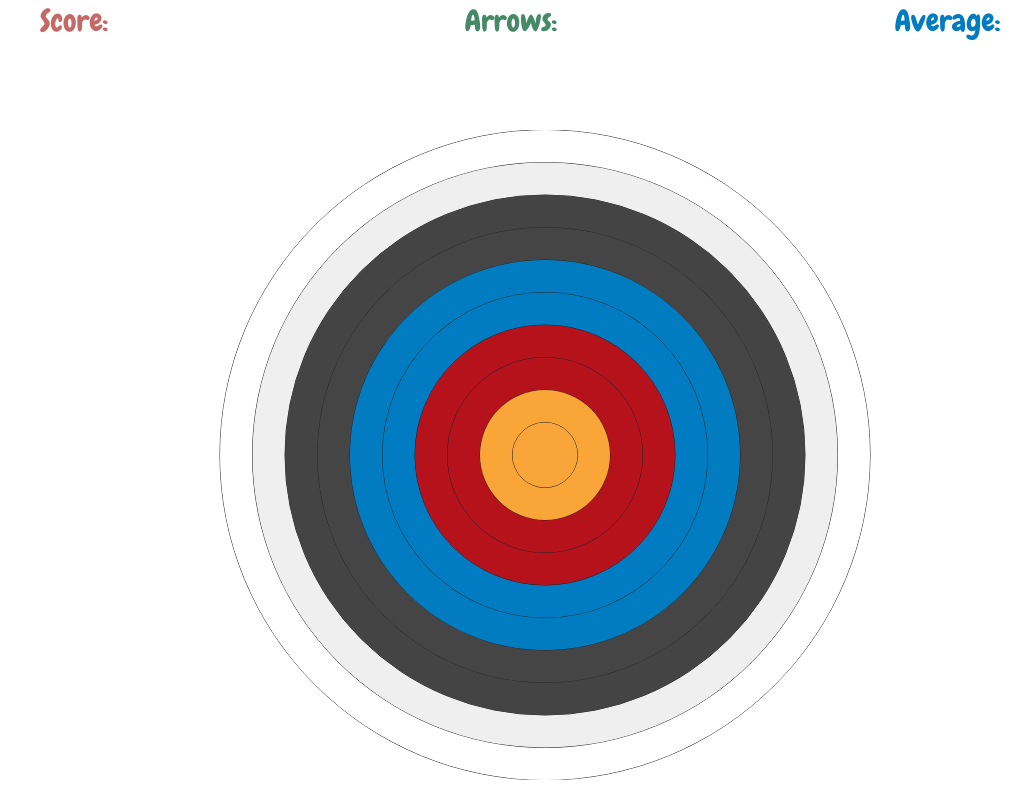
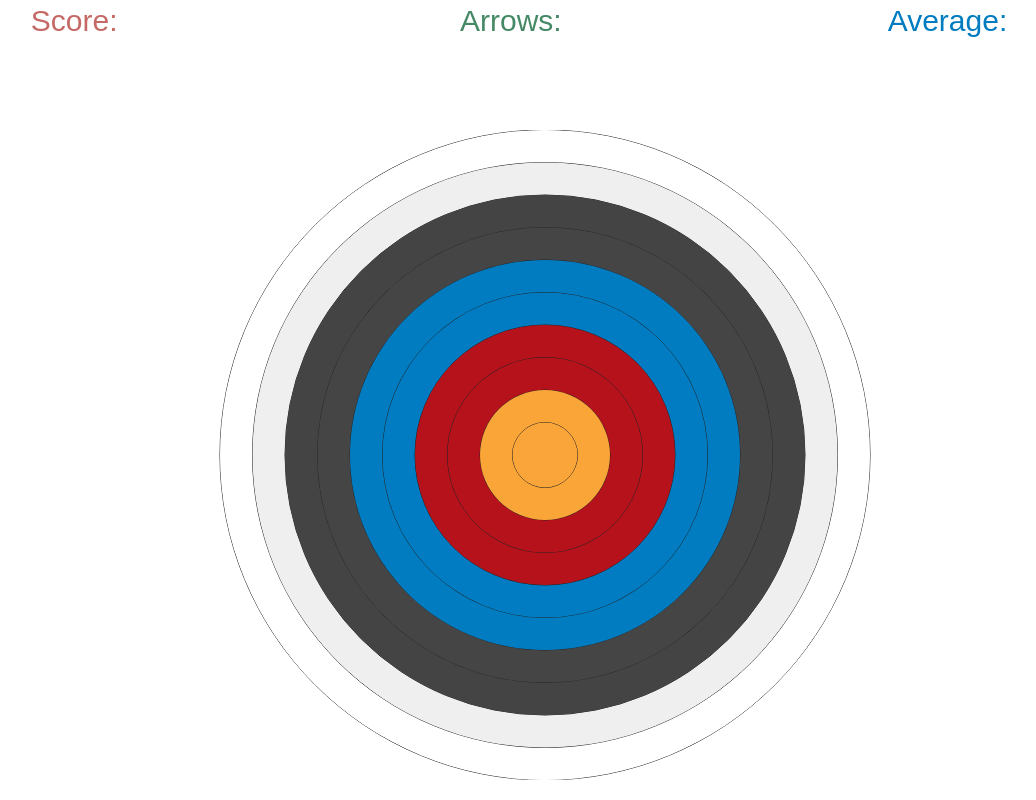
Before and after one commit to lornemac/archery, a plain HTML site: page index.html in a window 1280 px wide. Shown: the whole page, without its empty margins (20-1056 px from the left). Drawn offline with Linux system fonts and the light colour scheme.

Commit message:
Add files via upload

```diff
--- a/css/target.css
+++ b/css/target.css
@@ -1,6 +1,10 @@
 @font-face {
   font-family: 'Chewy';
   src: url('../fonts/chewy.ttf')format('truetype');
+}
+@font-face {
+  font-family: 'Varela Round', sans-serif;
+  src: url('../fonts/VarelaRound-Regular.ttf')format('truetype');
 }
 
 .quiverText {
@@ -22,7 +26,7 @@
 .avgText, #scoreListText, .quiverText, .scoreText {
   font-size: 30px;
   text-align: center;
-  font-family: 'Chewy', cursive;
+  font-family: 'Varela Round', sans-serif;
 }
 
 #scoreList {
```
